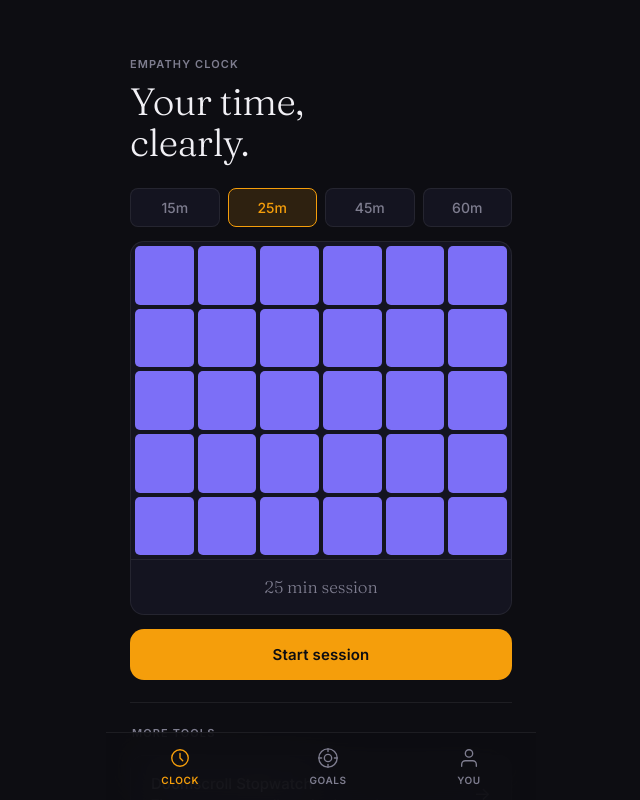
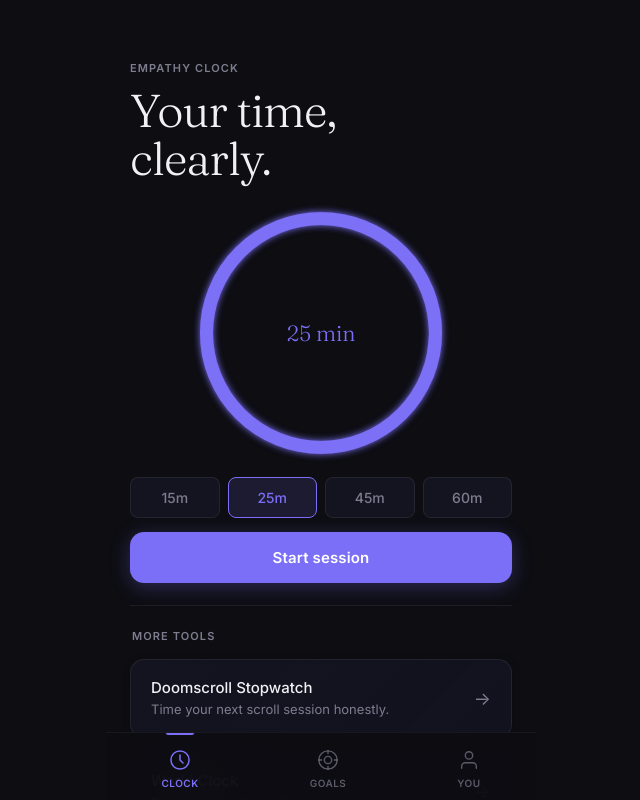
Before and after one commit to pavanpagadala12/Tough-Love, a React (Vite) app: page / in a window 1280 px wide. Shown: the whole page, without its empty margins (319-959 px from the left). Built offline with nearby package versions, Linux system fonts and the light colour scheme; no server answers.

Commit message:
redesign ui: circular timer, purple brand, card depth, nav polish

```diff
--- a/src/index.css
+++ b/src/index.css
@@ -88,16 +88,17 @@ img, svg              { display: block; }
 .btn-primary {
   width: 100%;
   padding: 16px;
-  background: var(--accent);
-  color: #0D0D12;
+  background: var(--accent-2);
+  color: #fff;
   font-size: 15px;
   font-weight: 600;
   border-radius: var(--radius);
-  transition: opacity 0.15s;
+  transition: opacity 0.15s, transform 0.1s;
   letter-spacing: 0.01em;
-}
-.btn-primary:disabled                { opacity: 0.5; cursor: not-allowed; }
-.btn-primary:not(:disabled):active  { opacity: 0.82; }
+  box-shadow: 0 4px 20px rgba(124, 111, 247, 0.3);
+}
+.btn-primary:disabled                { opacity: 0.4; cursor: not-allowed; box-shadow: none; }
+.btn-primary:not(:disabled):active  { opacity: 0.88; transform: scale(0.985); }
 
 .btn-ghost {
   padding: 10px 16px;
@@ -107,7 +108,7 @@ img, svg              { display: block; }
   border-radius: var(--radius-sm);
   transition: color 0.15s;
 }
-.btn-ghost:hover { color: var(--text); }
+.btn-ghost:active { color: var(--text); }
 
 /* ── Form inputs ──────────────────────────────────────────────────── */
 .input-field {
@@ -118,10 +119,10 @@ img, svg              { display: block; }
   border-radius: var(--radius);
   font-size: 16px;
   color: var(--text);
-  transition: border-color 0.2s;
-}
-.input-field::placeholder { color: var(--text-2); }
-.input-field:focus        { border-color: rgba(245, 158, 11, 0.5); }
+  transition: border-color 0.2s, box-shadow 0.2s;
+}
+.input-field::placeholder { color: var(--text-2); opacity: 0.6; }
+.input-field:focus        { border-color: rgba(124, 111, 247, 0.5); box-shadow: 0 0 0 3px rgba(124, 111, 247, 0.08); }
 
 /* ── Auth screen ──────────────────────────────────────────────────── */
 .auth-screen {
@@ -178,15 +179,15 @@ img, svg              { display: block; }
 
 /* ── Screen header ────────────────────────────────────────────────── */
 .screen-header {
-  padding: 56px 24px 20px;
-}
-.screen-header .label { margin-bottom: 8px; }
+  padding: 60px 24px 16px;
+}
+.screen-header .label { margin-bottom: 10px; display: block; }
 .screen-header-title  {
   font-family: var(--font-display);
-  font-size: 38px;
+  font-size: 46px;
   font-weight: 300;
-  letter-spacing: -0.5px;
-  line-height: 1.1;
+  letter-spacing: -1px;
+  line-height: 1.05;
   color: var(--text);
 }
 
@@ -200,10 +201,11 @@ img, svg              { display: block; }
 
 /* ── Cards / Surfaces ─────────────────────────────────────────────── */
 .card {
-  background: var(--surface);
+  background: linear-gradient(145deg, var(--surface) 0%, rgba(20, 20, 35, 0.9) 100%);
   border: 1px solid var(--border);
   border-radius: var(--radius);
   padding: 20px;
+  box-shadow: 0 2px 16px rgba(0, 0, 0, 0.25);
 }
 
 /* ── Placeholder blocks (content for Phase 2+) ────────────────────── */
@@ -248,7 +250,7 @@ img, svg              { display: block; }
   justify-content: space-between;
   gap: 12px;
   padding: 15px 16px;
-  background: var(--surface);
+  background: linear-gradient(135deg, var(--surface) 0%, rgba(20, 20, 35, 0.85) 100%);
   border: 1px solid var(--border);
 }
 .settings-group .settings-row:first-child  { border-radius: var(--radius) var(--radius) var(--radius-sm) var(--radius-sm); }
@@ -276,14 +278,14 @@ img, svg              { display: block; }
   width: 100%;
   max-width: 430px;
   height: calc(var(--nav-h) + var(--safe-bottom));
-  background: rgba(13, 13, 18, 0.88);
-  backdrop-filter: blur(24px);
-  -webkit-backdrop-filter: blur(24px);
-  border-top: 1px solid var(--border);
+  background: rgba(13, 13, 18, 0.92);
+  backdrop-filter: blur(32px);
+  -webkit-backdrop-filter: blur(32px);
+  border-top: 1px solid rgba(255, 255, 255, 0.05);
   display: flex;
   align-items: flex-start;
   justify-content: space-around;
-  padding-top: 10px;
+  padding-top: 12px;
   padding-bottom: var(--safe-bottom);
   z-index: 100;
 }
@@ -291,19 +293,34 @@ img, svg              { display: block; }
   display: flex;
   flex-direction: column;
   align-items: center;
-  gap: 4px;
-  padding: 4px 24px;
-  color: var(--text-2);
+  gap: 5px;
+  padding: 4px 28px;
+  color: rgba(126, 125, 143, 0.7);
   font-size: 10px;
   font-weight: 600;
-  letter-spacing: 0.06em;
+  letter-spacing: 0.05em;
   text-transform: uppercase;
-  transition: color 0.15s;
+  transition: color 0.2s;
   -webkit-tap-highlight-color: transparent;
   user-select: none;
-}
-.bottom-nav-item.active { color: var(--accent); }
-.bottom-nav-icon        { width: 22px; height: 22px; }
+  position: relative;
+}
+.bottom-nav-item.active {
+  color: var(--accent-2);
+}
+.bottom-nav-item.active::before {
+  content: '';
+  position: absolute;
+  top: -12px;
+  left: 50%;
+  transform: translateX(-50%);
+  width: 28px;
+  height: 2px;
+  background: var(--accent-2);
+  border-radius: 0 0 2px 2px;
+}
+.bottom-nav-icon { width: 22px; height: 22px; transition: transform 0.2s; }
+.bottom-nav-item.active .bottom-nav-icon { transform: scale(1.1); }
 
 /* ── Section divider ──────────────────────────────────────────────── */
 .section-divider {
@@ -312,14 +329,48 @@ img, svg              { display: block; }
   margin: 8px 0;
 }
 
-/* ── Visual Time Decay Timer ──────────────────────────────────────── */
+/* ── Circular Timer ───────────────────────────────────────────────── */
+.ct-wrapper {
+  position: relative;
+  width: 260px;
+  height: 260px;
+  margin: 0 auto;
+}
+
+.ct-svg {
+  width: 100%;
+  height: 100%;
+  display: block;
+}
+
+.ct-center {
+  position: absolute;
+  inset: 0;
+  display: flex;
+  flex-direction: column;
+  align-items: center;
+  justify-content: center;
+  padding: 48px;
+  pointer-events: none;
+}
+
+.ct-label {
+  font-family: var(--font-display);
+  font-size: 22px;
+  font-weight: 300;
+  text-align: center;
+  line-height: 1.3;
+  transition: color 1.5s ease;
+}
+
+/* Duration picker */
 .duration-picker {
   display: flex;
   gap: 8px;
 }
 .duration-pill {
   flex: 1;
-  padding: 10px 0;
+  padding: 11px 0;
   background: var(--surface);
   border: 1px solid var(--border);
   border-radius: var(--radius-sm);
@@ -330,44 +381,9 @@ img, svg              { display: block; }
   -webkit-tap-highlight-color: transparent;
 }
 .duration-pill.active {
-  color: var(--accent);
-  border-color: var(--accent);
-  background: var(--accent-dim);
-}
-
-.timer-card {
-  background: var(--surface);
-  border: 1px solid var(--border);
-  border-radius: var(--radius);
-  overflow: hidden;
-}
-.timer-grid {
-  display: grid;
-  grid-template-columns: repeat(6, 1fr);
-  gap: 4px;
-  padding: 4px;
-}
-.timer-block {
-  aspect-ratio: 1;
-  border-radius: 5px;
-  background: var(--surface-hi);
-  overflow: hidden;
-  position: relative;
-}
-.timer-block-fill {
-  position: absolute;
-  inset: 0;
-  right: auto;
-  transition: width 0.2s linear;
-}
-.timer-status-label {
-  font-family: var(--font-display);
-  font-size: 17px;
-  font-weight: 300;
-  color: var(--text-2);
-  text-align: center;
-  padding: 14px 20px;
-  border-top: 1px solid var(--border);
+  color: var(--accent-2);
+  border-color: var(--accent-2);
+  background: var(--accent-2-dim);
 }
 
 .timer-controls {
@@ -386,17 +402,18 @@ img, svg              { display: block; }
   justify-content: space-between;
   gap: 16px;
   padding: 18px 20px;
-  background: var(--surface);
+  background: linear-gradient(135deg, var(--surface) 0%, rgba(20, 20, 35, 0.8) 100%);
   border: 1px solid var(--border);
   border-radius: var(--radius);
   text-align: left;
-  transition: border-color 0.15s;
+  transition: border-color 0.2s, box-shadow 0.2s;
   -webkit-tap-highlight-color: transparent;
-}
-.tool-card:active { border-color: var(--accent); }
+  box-shadow: 0 1px 8px rgba(0, 0, 0, 0.2);
+}
+.tool-card:active { border-color: var(--accent-2); box-shadow: 0 0 0 1px var(--accent-2); }
 .tool-card-text    { flex: 1; }
 .tool-card-title   { font-size: 15px; font-weight: 500; color: var(--text); }
-.tool-card-body    { font-size: 13px; color: var(--text-2); margin-top: 3px; }
+.tool-card-body    { font-size: 13px; color: var(--text-2); margin-top: 3px; line-height: 1.5; }
 .tool-card-arrow   { font-size: 18px; color: var(--text-2); flex-shrink: 0; }
 
 /* ── Back header (sub-screens) ────────────────────────────────────── */
@@ -624,8 +641,8 @@ img, svg              { display: block; }
   left: 2px;
   transition: transform 0.2s, background 0.2s;
 }
-.toggle.on                { background: var(--accent-dim); border-color: var(--accent); }
-.toggle.on::after         { transform: translateX(20px); background: var(--accent); }
+.toggle.on                { background: var(--accent-2-dim); border-color: var(--accent-2); }
+.toggle.on::after         { transform: translateX(20px); background: var(--accent-2); }
 
 /* ── Alarm card ───────────────────────────────────────────────────── */
 .alarm-card               { background: var(--surface); border: 1px solid var(--border); border-radius: var(--radius); overflow: hidden; }
@@ -673,7 +690,7 @@ img, svg              { display: block; }
   transition: all 0.15s;
   -webkit-tap-highlight-color: transparent;
 }
-.day-pill.active { background: var(--accent-dim); border-color: var(--accent); color: var(--accent); }
+.day-pill.active { background: var(--accent-2-dim); border-color: var(--accent-2); color: var(--accent-2); }
 
 /* ── Window picker ────────────────────────────────────────────────── */
 .window-picker { display: flex; gap: 8px; }
@@ -690,7 +707,7 @@ img, svg              { display: block; }
   cursor: pointer;
   transition: all 0.15s;
 }
-.window-pill.active { background: var(--accent-dim); border-color: var(--accent); color: var(--accent); }
+.window-pill.active { background: var(--accent-2-dim); border-color: var(--accent-2); color: var(--accent-2); }
 
 /* ── Alarm notice ─────────────────────────────────────────────────── */
 .alarm-notice {
--- a/src/screens/Home.jsx
+++ b/src/screens/Home.jsx
@@ -1,50 +1,62 @@
-import { useEffect } from 'react'
-import { useState } from 'react'
+import { useEffect, useState } from 'react'
 import { useNavigate } from 'react-router-dom'
 import { useTimer } from '../hooks/useTimer'
 
 const DURATIONS = [15, 25, 45, 60]
-const BLOCKS = 30
-const COLS = 6
+
+const R    = 88
+const CX   = 100
+const CY   = 100
+const CIRC = 2 * Math.PI * R   // ≈ 553
 
 function getTimerColor(fraction) {
-  if (fraction > 0.5) return '#7C6FF7'
-  if (fraction > 0.2) return '#F59E0B'
-  return '#EF4444'
+  if (fraction > 0.5) return '#7C6FF7'   // purple
+  if (fraction > 0.2) return '#F59E0B'   // amber
+  return '#EF4444'                        // red
 }
 
 function getStatusLabel(fraction, status, duration) {
-  if (status === 'idle')   return `${duration} min session`
+  if (status === 'idle')   return `${duration} min`
   if (status === 'done')   return 'Well done.'
-  if (status === 'paused') return 'Paused — pick back up when ready'
+  if (status === 'paused') return 'Paused'
   if (fraction > 0.7)  return 'Plenty of time'
   if (fraction > 0.4)  return 'Stay focused'
   if (fraction > 0.15) return 'Getting close'
-  return 'The final stretch'
+  return 'Final stretch'
 }
 
-function TimerBlocks({ fraction }) {
-  const color = getTimerColor(fraction)
-  const filledFloat = Math.max(0, Math.min(BLOCKS, fraction * BLOCKS))
+function CircularTimer({ fraction, status }) {
+  const filled = status === 'idle' ? 1 : Math.max(0, Math.min(1, fraction))
+  const dash   = CIRC * filled
+  const gap    = CIRC - dash
+  const color  = getTimerColor(status === 'idle' ? 1 : fraction)
 
   return (
-    <div className="timer-grid">
-      {Array.from({ length: BLOCKS }, (_, i) => {
-        let fill
-        if (i < Math.floor(filledFloat))       fill = 1
-        else if (i === Math.floor(filledFloat)) fill = filledFloat % 1
-        else                                    fill = 0
+    <svg viewBox="0 0 200 200" className="ct-svg" aria-hidden>
+      {/* Glow filter */}
+      <defs>
+        <filter id="glow">
+          <feGaussianBlur stdDeviation="3" result="blur" />
+          <feMerge><feMergeNode in="blur" /><feMergeNode in="SourceGraphic" /></feMerge>
+        </filter>
+      </defs>
 
-        return (
-          <div key={i} className="timer-block">
-            <div
-              className="timer-block-fill"
-              style={{ width: `${fill * 100}%`, background: color }}
-            />
-          </div>
-        )
-      })}
-    </div>
+      {/* Track */}
+      <circle cx={CX} cy={CY} r={R} fill="none" stroke="rgba(255,255,255,0.06)" strokeWidth="10" />
+
+      {/* Progress ring */}
+      <circle
+        cx={CX} cy={CY} r={R}
+        fill="none"
+        stroke={color}
+        strokeWidth="10"
+        strokeLinecap="round"
+        strokeDasharray={`${dash} ${gap}`}
+        transform={`rotate(-90 ${CX} ${CY})`}
+        filter="url(#glow)"
+        style={{ transition: 'stroke-dasharray 0.6s ease, stroke 1.5s ease' }}
+      />
+    </svg>
   )
 }
 
@@ -63,6 +75,8 @@ export default function Home() {
     }
   }, [status])
 
+  const color = getTimerColor(status === 'idle' ? 1 : fraction)
+
   return (
     <>
       <div className="screen-header">
@@ -71,7 +85,18 @@ export default function Home() {
       </div>
 
       <div className="screen-body">
-        {/* Duration picker — only shown when idle */}
+
+        {/* Circular timer */}
+        <div className="ct-wrapper">
+          <CircularTimer fraction={fraction} status={status} />
+          <div className="ct-center">
+            <p className="ct-label" style={{ color }}>
+              {getStatusLabel(fraction, status, selectedDuration)}
+            </p>
+          </div>
+        </div>
+
+        {/* Duration picker */}
         {(status === 'idle' || status === 'done') && (
           <div className="duration-picker">
             {DURATIONS.map(d => (
@@ -86,40 +111,25 @@ export default function Home() {
           </div>
         )}
 
-        {/* Timer block grid */}
-        <div className="timer-card">
-          <TimerBlocks fraction={status === 'idle' ? 1 : fraction} />
-          <p className="timer-status-label">
-            {getStatusLabel(fraction, status, selectedDuration)}
-          </p>
-        </div>
-
         {/* Controls */}
         <div className="timer-controls">
-          {status === 'idle' && (
-            <button className="btn-primary" onClick={start}>
-              Start session
-            </button>
-          )}
+          {status === 'idle'    && <button className="btn-primary" onClick={start}>Start session</button>}
           {status === 'running' && (
             <>
               <button className="btn-primary" onClick={pause}>Pause</button>
               <button className="btn-ghost" onClick={reset}>Reset</button>
             </>
           )}
-          {status === 'paused' && (
+          {status === 'paused'  && (
             <>
               <button className="btn-primary" onClick={start}>Resume</button>
               <button className="btn-ghost" onClick={reset}>Reset</button>
             </>
           )}
-          {status === 'done' && (
-            <button className="btn-primary" onClick={reset}>New session</button>
-          )}
+          {status === 'done'    && <button className="btn-primary" onClick={reset}>New session</button>}
         </div>
 
         <div className="section-divider" />
-
         <p className="label" style={{ paddingLeft: 2 }}>More tools</p>
 
         <button className="tool-card" onClick={() => navigate('/doomscroll')}>
@@ -145,6 +155,7 @@ export default function Home() {
           </div>
           <span className="tool-card-arrow">→</span>
         </button>
+
       </div>
     </>
   )
```
